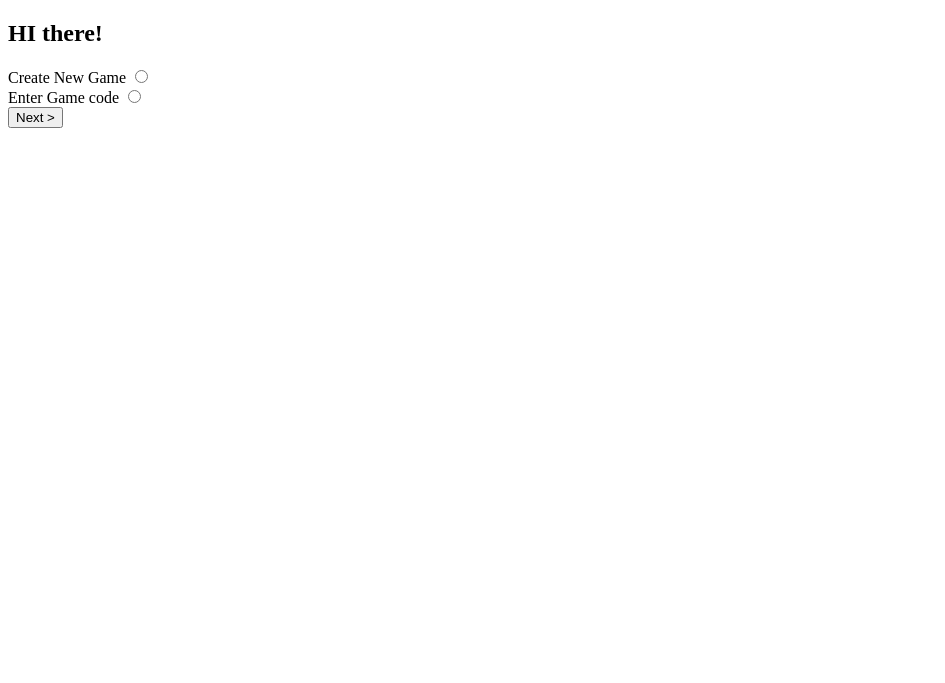
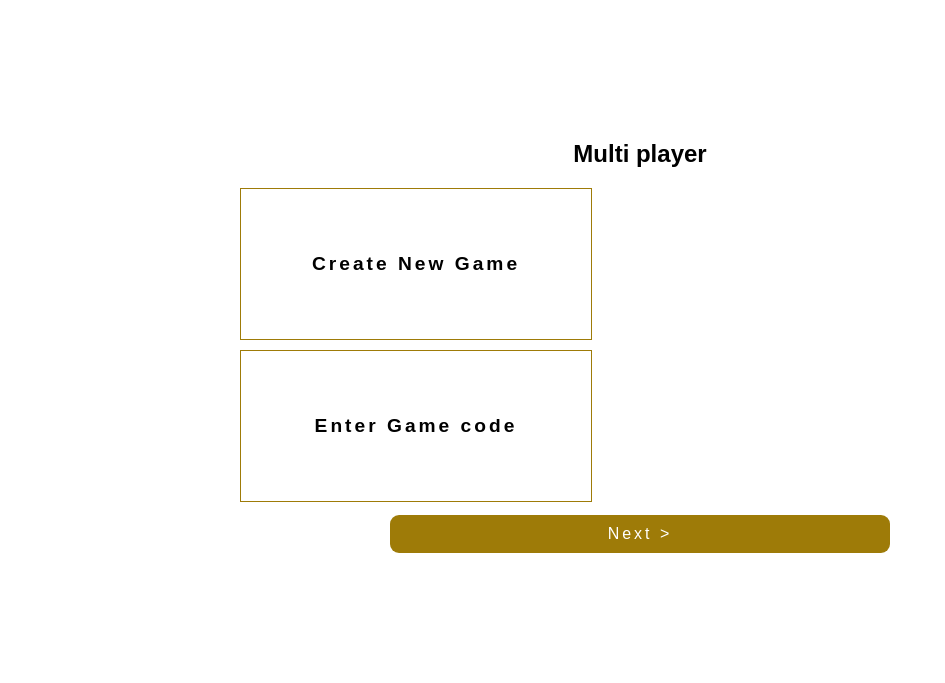
Before and after one commit to irvingvjuarez/paddle, a website: page pages/multi-player.html in a window 1280 px wide. Shown: the whole page, without its empty margins (0-945 px from the left). Drawn offline with Linux system fonts and the light colour scheme.

Commit message:
styles added to multi player page

```diff
--- a/index.html
+++ b/index.html
@@ -5,10 +5,11 @@
 	<meta http-equiv="X-UA-Compatible" content="IE=edge">
 	<meta name="viewport" content="width=device-width, initial-scale=1.0">
 	<link rel="stylesheet" href="./styles.css">
+	<link rel="stylesheet" href="./styles/index.css">
 	<title>Paddle Game</title>
 </head>
 <body>
-	<main>
+	<main class="main-container">
 		<section class="main-section">
 			<img src="./src/assets/paddle-logo.png" alt="Paddle logo">
 
--- a/pages/multi-player.html
+++ b/pages/multi-player.html
@@ -4,26 +4,27 @@
 	<meta charset="UTF-8">
 	<meta http-equiv="X-UA-Compatible" content="IE=edge">
 	<meta name="viewport" content="width=device-width, initial-scale=1.0">
+	<link rel="stylesheet" href="../styles.css">
 	<link rel="stylesheet" href="../styles/multi-player.css">
 	<title>Paddle game | Multi-player</title>
 </head>
 <body>
-	<main>
-		<h2>HI there!</h2>
+	<main class="multi-player-main main-container">
+		<section class="main-section">
+			<h2>Multi player</h2>
 
-		<section>
-			<form>
-				<div>
+			<form class="multi-player-form">
+				<div class="multi-player-form-card">
 					<label for="new-game">Create New Game</label>
 					<input type="radio" name="game-type" id="new-game">
 				</div>
 
-				<div>
+				<div class="multi-player-form-card">
 					<label for="code-game">Enter Game code</label>
 					<input type="radio" name="game-type" id="code-game">
 				</div>
 
-				<button>Next ></button>
+				<button class="multi-player-form-submit">Next ></button>
 			</form>
 		</section>
 	</main>
--- a/styles.css
+++ b/styles.css
@@ -1,4 +1,13 @@
-main {
+:root {
+	--primary: #f3c200;
+	--secondary: #9e7b08;
+}
+
+body {
+	font-family: Arial, Helvetica, sans-serif;
+}
+
+.main-container {
 	position: fixed;
 	top: 0;
 	bottom: 0;
@@ -15,38 +24,3 @@ main {
 	max-height: 700px;
 	max-width: 800px;
 }
-
-main > section > img {
-	width: 100%;
-}
-
-.main-section > article {
-	width: 100%;
-
-	padding-block: 10px;
-	display: grid;
-	gap: 10px;
-	grid-column: auto;
-	place-items: center;
-}
-
-.main-section > article > a {
-	text-decoration: none;
-	font-family: Arial, Helvetica, sans-serif;
-	color: #9e7b08;
-	background-color: #f3c200;
-	padding: 5px 10px;
-	border-radius: 9px;
-	border: 2px solid black;
-
-	font-size: 1.2rem;
-	font-weight: bold;
-	letter-spacing: 3px;
-	cursor: pointer;
-}
-
-@media screen and (min-width: 550px) {
-	.main-section > article {
-		grid-template-columns: repeat(2, 1fr);
-	}
-}
--- a/styles/multi-player.css
+++ b/styles/multi-player.css
@@ -0,0 +1,46 @@
+.main-section{
+	place-self: center;
+}
+
+.main-section > h2 {
+	text-align: center;
+}
+
+.main-section > form {
+	display: grid;
+	gap: 10px;
+	width: 100%;
+}
+
+.multi-player-form-card {
+	width: 100%;
+	max-width: 350px;
+	height: 150px;
+
+	display: grid;
+	place-items: center;
+	font-size: 1.2rem;
+	font-weight: 600;
+	letter-spacing: 3px;
+
+	border: 1px solid var(--secondary);
+}
+
+.multi-player-form-card > input {
+	display: none;
+}
+
+.multi-player-form-submit {
+	width: 100%;
+	max-width: 500px;
+	margin: 3px auto;
+
+	padding: 10px 5px;
+	font-size: 1rem;
+	letter-spacing: 3px;
+
+	border: none;
+	border-radius: 9px;
+	background-color: var(--secondary);
+	color: white;
+}
```
Also changed, not shown: styles/index.css (added, +33 -0 lines).
